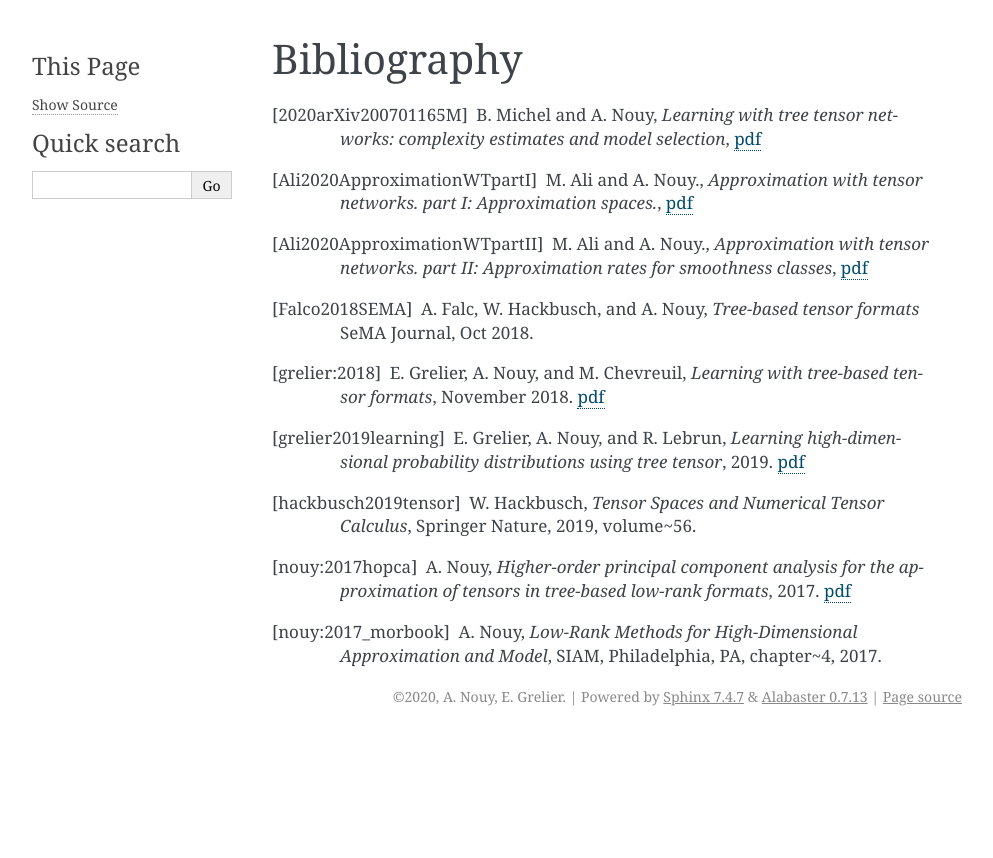
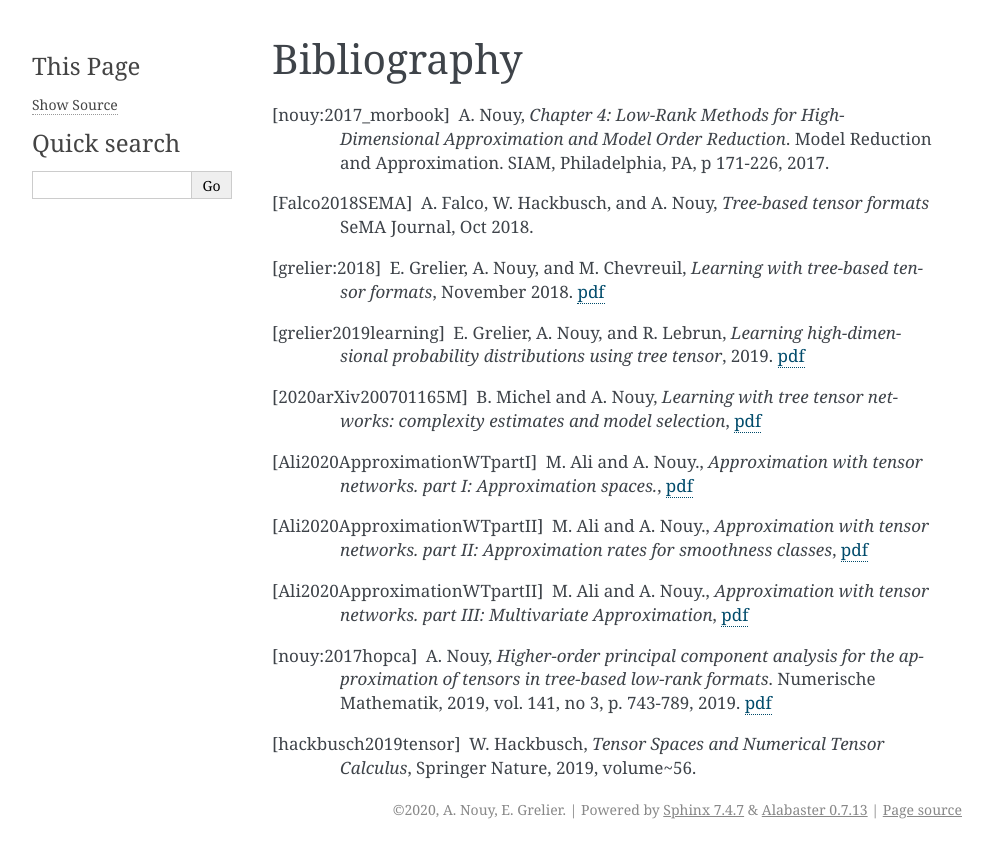
Before and after one commit to anthony-nouy/tensap, a Sphinx documentation site: the page built from doc/bibliography.rst, in a window 1280 px wide. Shown: the top 858 px of the page, without its empty margins (148-1141 px from the left). Built offline with Sphinx 7.4.7, drawn with Linux system fonts in a browser that asks for light colours.

Commit message:
Update bibliography.rst

```diff
--- a/doc/bibliography.rst
+++ b/doc/bibliography.rst
@@ -3,23 +3,25 @@
 ============
 Bibliography
 ============
+.. [nouy:2017_morbook] A. Nouy, *Chapter 4: Low-Rank Methods for High-Dimensional Approximation and Model Order Reduction*. Model Reduction and Approximation.
+    SIAM, Philadelphia, PA, p 171-226, 2017.
+.. [Falco2018SEMA] A. Falco, W. Hackbusch, and A. Nouy, *Tree-based tensor formats*
+    SeMA Journal, Oct 2018.
+.. [grelier:2018] E. Grelier, A. Nouy, and M. Chevreuil, *Learning with tree-based tensor formats*, November 2018.
+    `pdf <https://arxiv.org/pdf/1811.04455.pdf>`__
+.. [grelier2019learning] E. Grelier, A. Nouy, and R. Lebrun,
+    *Learning high-dimensional probability distributions using tree tensor*, 2019.
+    `pdf <https://arxiv.org/pdf/1912.07913.pdf>`__
 .. [2020arXiv200701165M] B. Michel and A. Nouy, *Learning with tree tensor networks: complexity estimates and model selection*,
     `pdf <https://arxiv.org/pdf/2007.01165.pdf>`__
 .. [Ali2020ApproximationWTpartI] M. Ali and A. Nouy., *Approximation with tensor networks. part I: Approximation spaces.*,
     `pdf <https://arxiv.org/pdf/2007.00118.pdf>`__
 .. [Ali2020ApproximationWTpartII] M. Ali and A. Nouy., *Approximation with tensor networks. part II: Approximation rates for smoothness classes*,
     `pdf <https://arxiv.org/pdf/2007.00128.pdf>`__
-.. [Falco2018SEMA] A. Falc, W. Hackbusch, and A. Nouy, *Tree-based tensor formats*
-    SeMA Journal, Oct 2018.
-.. [grelier:2018] E. Grelier, A. Nouy, and M. Chevreuil, *Learning with tree-based tensor formats*, November 2018.
-    `pdf <https://arxiv.org/pdf/1811.04455.pdf>`__
-.. [grelier2019learning] E. Grelier, A. Nouy, and R. Lebrun,
-    *Learning high-dimensional probability distributions using tree tensor*, 2019.
-    `pdf <https://arxiv.org/pdf/1912.07913.pdf>`__
+.. [Ali2020ApproximationWTpartII] M. Ali and A. Nouy., *Approximation with tensor networks. part III: Multivariate Approximation*,
+    `pdf <https://arxiv.org/abs/2101.11932>`__
+.. [nouy:2017hopca] A. Nouy,
+    *Higher-order principal component analysis for the approximation of tensors in tree-based low-rank formats*. Numerische Mathematik, 2019, vol. 141, no 3, p. 743-789, 2019.
+    `pdf <https://arxiv.org/pdf/1705.00880.pdf>`__
 .. [hackbusch2019tensor] W. Hackbusch, *Tensor Spaces and Numerical Tensor Calculus*,
     Springer Nature, 2019, volume~56.
-.. [nouy:2017hopca] A. Nouy,
-    *Higher-order principal component analysis for the approximation of tensors in tree-based low-rank formats*, 2017.
-    `pdf <https://arxiv.org/pdf/1705.00880.pdf>`__
-.. [nouy:2017_morbook] A. Nouy, *Low-Rank Methods for High-Dimensional Approximation and Model*,
-    SIAM, Philadelphia, PA, chapter~4, 2017.
```
